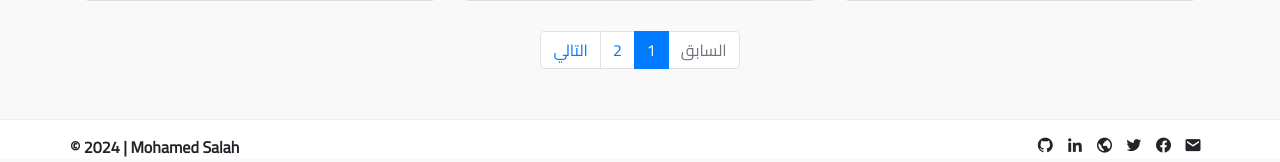
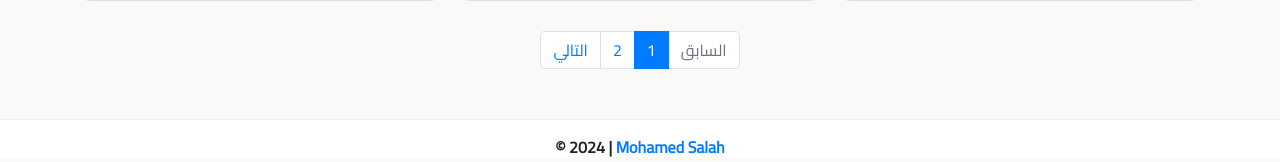
Before and after one commit to salahineo/pdf-books, a PHP site: page /index.php in a window 1280 px wide. Shown: the part 2250-2412 px from the top of the page. Run offline with PHP 8.4, Linux system fonts and the light colour scheme; data comes from the database, SQL or seed files in the repository.

Commit message:
refactoring

```diff
--- a/dashboard/include/connection.php
+++ b/dashboard/include/connection.php
@@ -1,6 +1,6 @@
 <?php
 $host = 'localhost';
 $user = 'root';
-$pass = 'admin';
-$dbName = 's_pdf_books';
+$pass = 'root';
+$dbName = 'dev_pdf_books';
 $con = mysqli_connect($host, $user, $pass, $dbName);
--- a/layout/include/footer.php
+++ b/layout/include/footer.php
@@ -1,29 +1,9 @@
   <!-- Start Footer -->
   <footer>
     <div class="container">
-      <div class="row d-flex flex-column flex-md-row justify-content-between align-content-center">
+      <div class="row d-flex flex-column flex-md-row justify-content-center align-content-center">
         <div class="copy">
-          &copy; <span id="footer-copyright-year"></span> | <strong><span>Mohamed Salah</span></strong>
-        </div>
-        <div class="social-links mb-2 mb-md-0 text-center text-md-left">
-          <a href="https://github.com/salahineo" target="_blank" class="github">
-            <i class="bx bxl-github"></i>
-          </a>
-          <a href="https://linkedin.com/in/salahineo" target="_blank" class="linkedin">
-            <i class="bx bxl-linkedin"></i>
-          </a>
-          <a href="https://salahineo.github.io/salahineo/" target="_blank" class="website">
-            <i class='bx bx-world'></i>
-          </a>
-          <a href="https://twitter.com/salahineo" target="_blank" class="twitter">
-            <i class="bx bxl-twitter"></i>
-          </a>
-          <a href="https://www.facebook.com/salahineo/" target="_blank" class="facebook">
-            <i class="bx bxl-facebook-circle"></i>
-          </a>
-          <a href="mailto:salahineo.work@gmail.com" target="_blank" class="envelope">
-            <i class="bx bxs-envelope"></i>
-          </a>
+          &copy; <span id="footer-copyright-year"></span> | <a href="https://salahineo.com" rel="noopener" target="_blank">Mohamed Salah</a>
         </div>
       </div>
     </div>
```
Also changed, not shown: Mockup.jpg, README.md, 2 other files.
